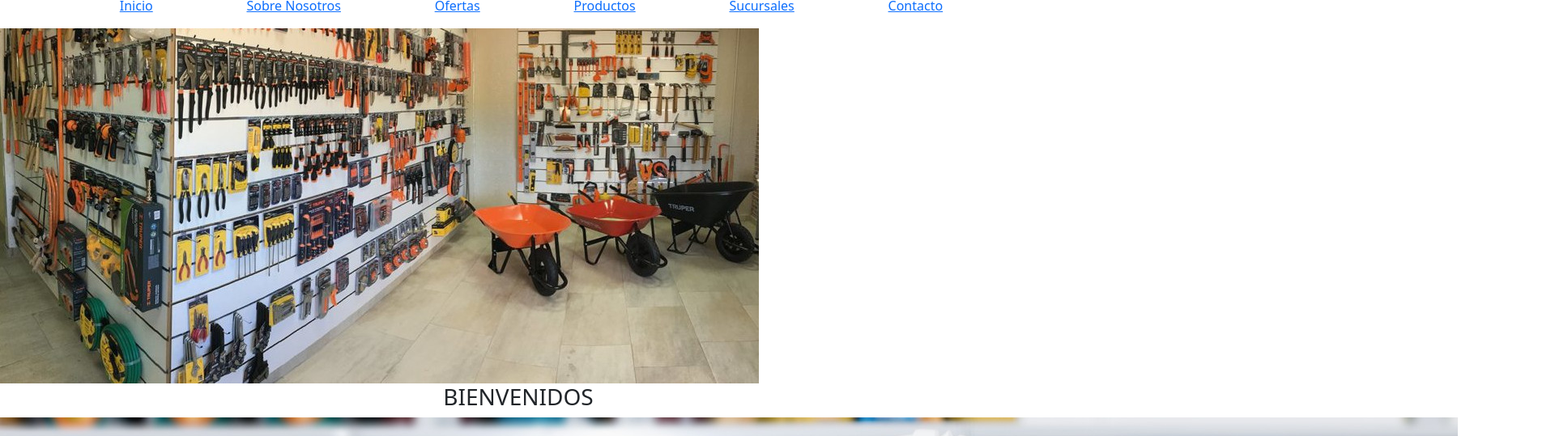
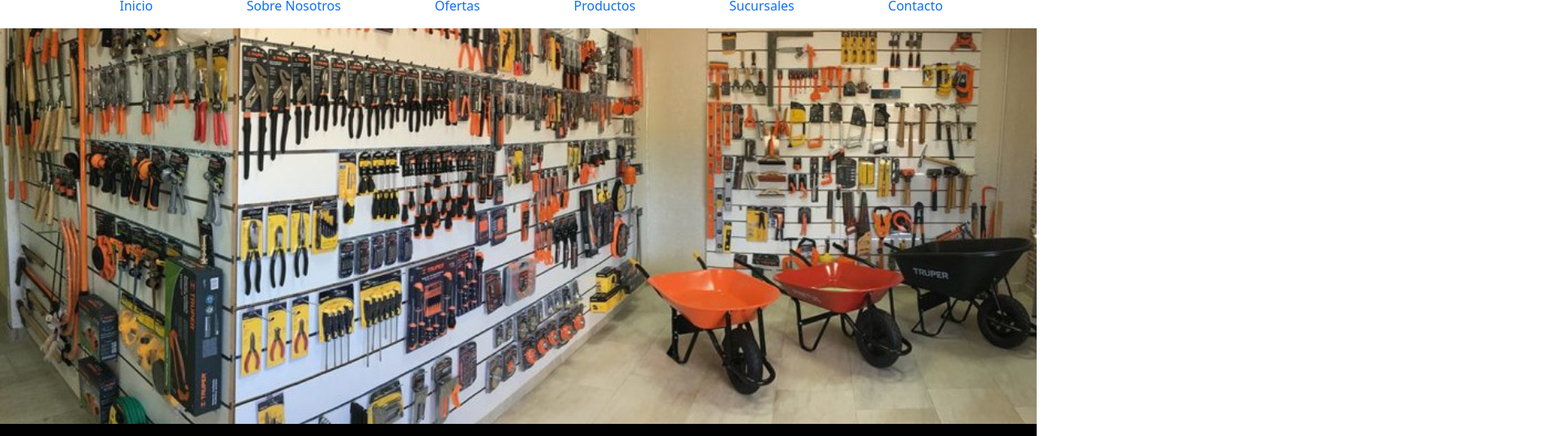
Before and after one commit to Gabeust/FrontEndCAC, a plain HTML site: page index.html in a window 1280 px wide. Shown: the part 53-592 px from the top of the page at 81% size, 1920 px wide, since content can reach past the window. Drawn offline with nearby package versions, Linux system fonts and the light colour scheme.

Commit message:
Agregado de estilos al index

```diff
--- a/estilos.css
+++ b/estilos.css
@@ -123,3 +123,41 @@ footer{
     gap: 12px;
     list-style-type: none;
 }
+
+/* Estilos mtm */
+nav a {
+    text-decoration: none;
+}
+
+nav a:hover {
+    background-color: blue;
+    color: white;
+    transition: background-color 0.35s ease-out 0s;
+}
+
+.imagen_marca {
+    width: 12%;
+}
+
+.formulario_suscripcion fieldset {
+    border: 0px;
+}
+
+.contenedor_imagen_central {
+    position: relative;
+}
+
+.imagen_central {
+    width: 100%;
+}
+
+.texto_imagen_central {
+    background-color: black;
+    color: white;
+    text-align: center;
+    position: absolute;
+    bottom: 0%;
+    margin: 0px;
+    width: 100%;
+    padding: 3% 0%;
+}
```
